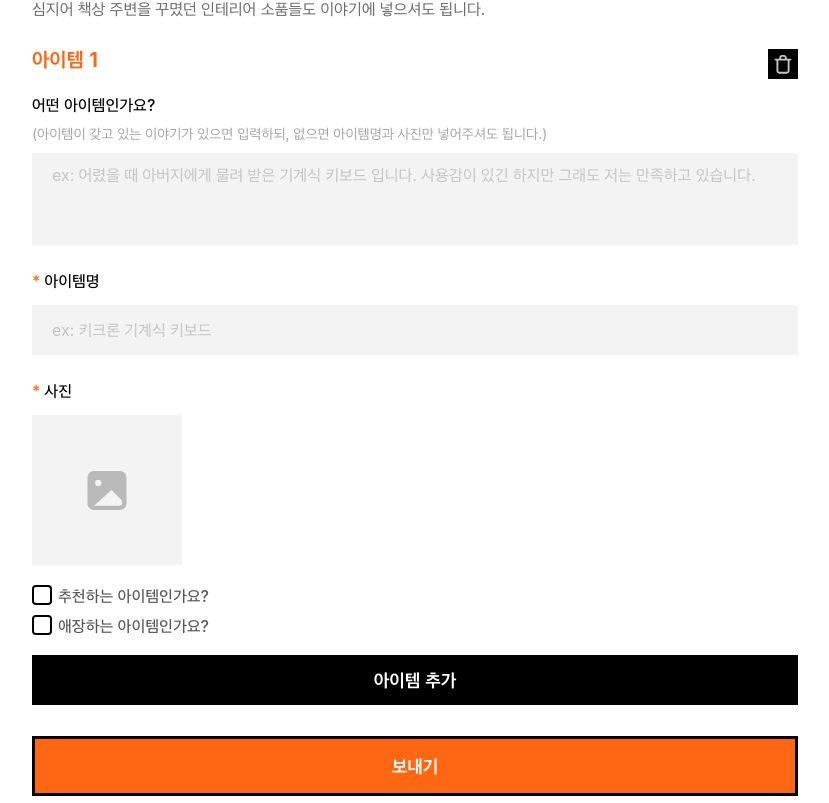
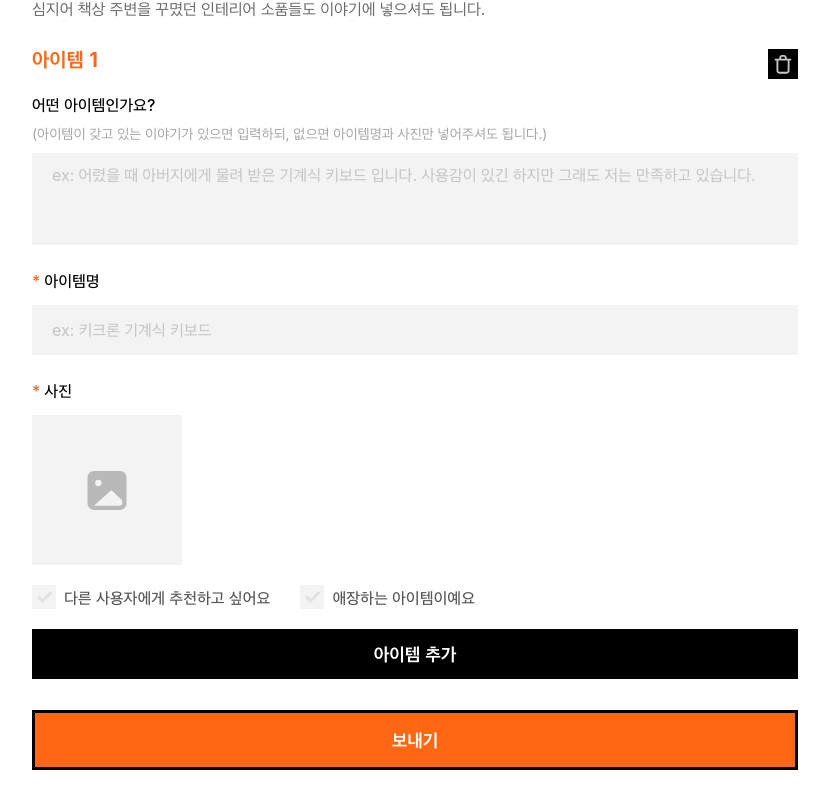
Before and after one commit to MyDeskDev/my-desk-front, a Next.js app: page /invite/desk/new in a window 1280 px wide. Shown: the part 2329-3132 px from the top of the page, without its empty margins (226-1055 px from the left). After the commit the page ends 3106 px from the top, so only its background shows below. Built offline with nearby package versions, Linux system fonts and the light colour scheme; no server answers; a web font is replaced by a local one.

Commit message:
DeskItemFields 추천, 애장 체크박스 ui 수정

```diff
--- a/src/components/CreateDesk/DeskItemCheckbox.tsx
+++ b/src/components/CreateDesk/DeskItemCheckbox.tsx
@@ -23,20 +23,28 @@ const DeskItemCheckbox = React.forwardRef<HTMLInputElement, Props>(
       useCheckbox(rest);
 
     return (
-      <FormLabel display="inline-flex" margin="0" {...htmlProps}>
+      <FormLabel
+        display="inline-flex"
+        margin="0"
+        alignItems="center"
+        {...htmlProps}
+      >
         <VisuallyHiddenInput {...getInputProps()} ref={ref} />
         <Flex
-          w="20px"
-          h="20px"
-          mr="6px"
-          border="2px solid #000000"
-          borderRadius="4px"
+          w="24px"
+          h="24px"
+          mr="8px"
           alignItems="center"
           justifyContent="center"
           cursor="pointer"
           {...getCheckboxProps()}
+          bgColor={state.isChecked ? '#FF6712' : '#F3F3F3'}
         >
-          {state.isChecked && <CheckIcon />}
+          {
+            <CheckIcon
+              style={{ color: state.isChecked ? '#FFFFFF' : '#E1E1E1' }}
+            />
+          }
         </Flex>
         <Text
           as="span"
--- a/src/components/CreateDesk/DeskItemFields.tsx
+++ b/src/components/CreateDesk/DeskItemFields.tsx
@@ -109,16 +109,20 @@ const DeskItemFields = () => {
               placeholder="링크를 입력해 주세요"
             />
           </InputBox> */}
-          <Box mt="10px" lineHeight={0}>
-            <DeskItemCheckbox {...register(`deskItem.${index}.isRecommended`)}>
-              추천하는 아이템인가요?
-            </DeskItemCheckbox>
-          </Box>
-          <Box mt="10px" lineHeight={0}>
-            <DeskItemCheckbox {...register(`deskItem.${index}.isFavorite`)}>
-              애장하는 아이템인가요?
-            </DeskItemCheckbox>
-          </Box>
+          <Flex mt="10px" lineHeight={0}>
+            <Box mr="30px">
+              <DeskItemCheckbox
+                {...register(`deskItem.${index}.isRecommended`)}
+              >
+                다른 사용자에게 추천하고 싶어요
+              </DeskItemCheckbox>
+            </Box>
+            <Box mr="30px">
+              <DeskItemCheckbox {...register(`deskItem.${index}.isFavorite`)}>
+                애장하는 아이템이예요
+              </DeskItemCheckbox>
+            </Box>
+          </Flex>
         </Box>
       ))}
       <HStack spacing="4px" mt="20px">
```
Also changed, not shown: public/icons/check-icon.svg.
